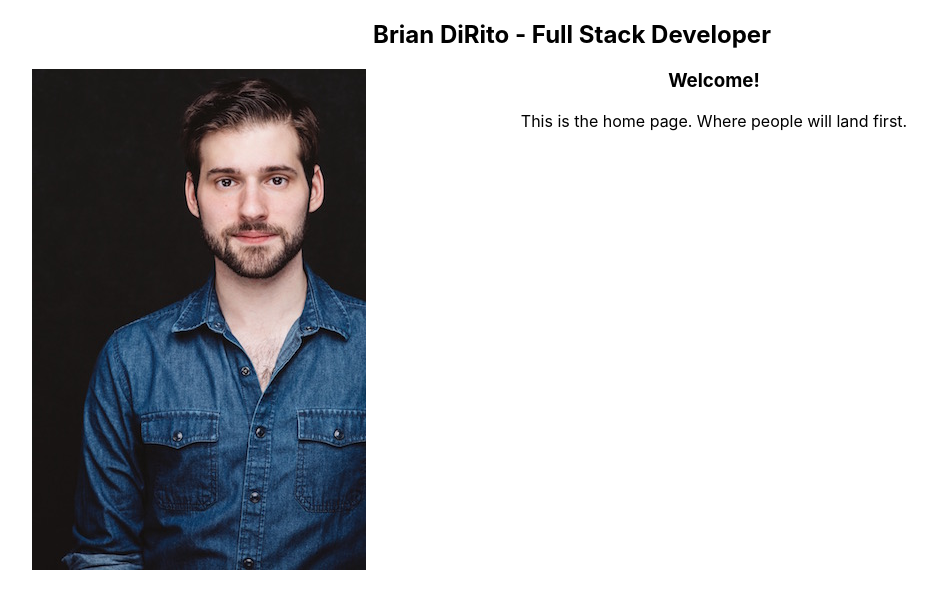
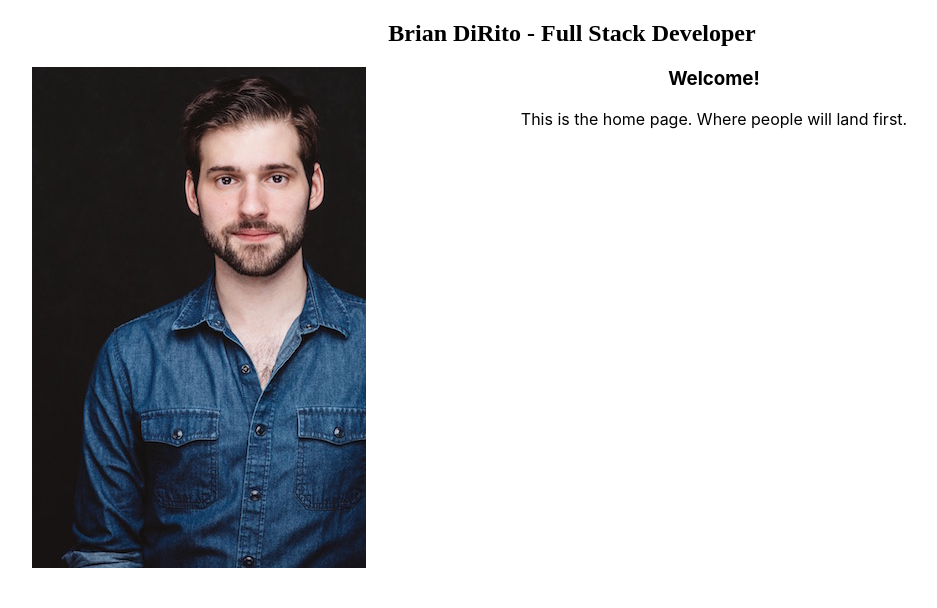
Before and after one commit to Bcdirito/github.bcdirito.io, a React (Create React App) app: page / in a window 1280 px wide. Shown: the top 608 px of the page, without its empty margins (68-1005 px from the left). Built offline with nearby package versions, Linux system fonts and the light colour scheme.

Commit message:
creating wire frames of components

```diff
--- a/package.json
+++ b/package.json
@@ -3,13 +3,15 @@
   "version": "0.1.0",
   "private": true,
   "dependencies": {
+    "braces": "^2.3.2",
     "react": "^16.8.2",
     "react-dom": "^16.8.2",
     "react-redux": "^6.0.0",
     "react-router-dom": "^4.3.1",
     "react-scripts": "2.1.5",
     "redux": "^4.0.1",
-    "redux-thunk": "^2.3.0"
+    "redux-thunk": "^2.3.0",
+    "typescript": "^3.3.3"
   },
   "scripts": {
     "start": "react-scripts start",
--- a/src/App.css
+++ b/src/App.css
@@ -40,3 +40,7 @@
 .homeText {
   margin-right: 150px;
 }
+
+.header {
+  font-family: 'Playfair Display', serif;
+}
--- a/src/App.js
+++ b/src/App.js
@@ -11,7 +11,7 @@ class App extends Component {
   render() {
     return (
       <div className="App">
-        <h2>Brian DiRito - Full Stack Developer</h2>
+        <h2 className="header">Brian DiRito - Full Stack Developer</h2>
         <Switch>
           <Route exact path="/" render={(props) => (
             <Home {...props}/>
--- a/src/components/Projects.js
+++ b/src/components/Projects.js
@@ -0,0 +1,11 @@
+import React, { Component } from 'react'
+
+export default class Projects extends Component {
+  render() {
+    return (
+      <div>
+        This is where projects will go.
+      </div>
+    )
+  }
+}
```
Also changed, not shown: 1 other file (tests, documents, lock files or other folders).
